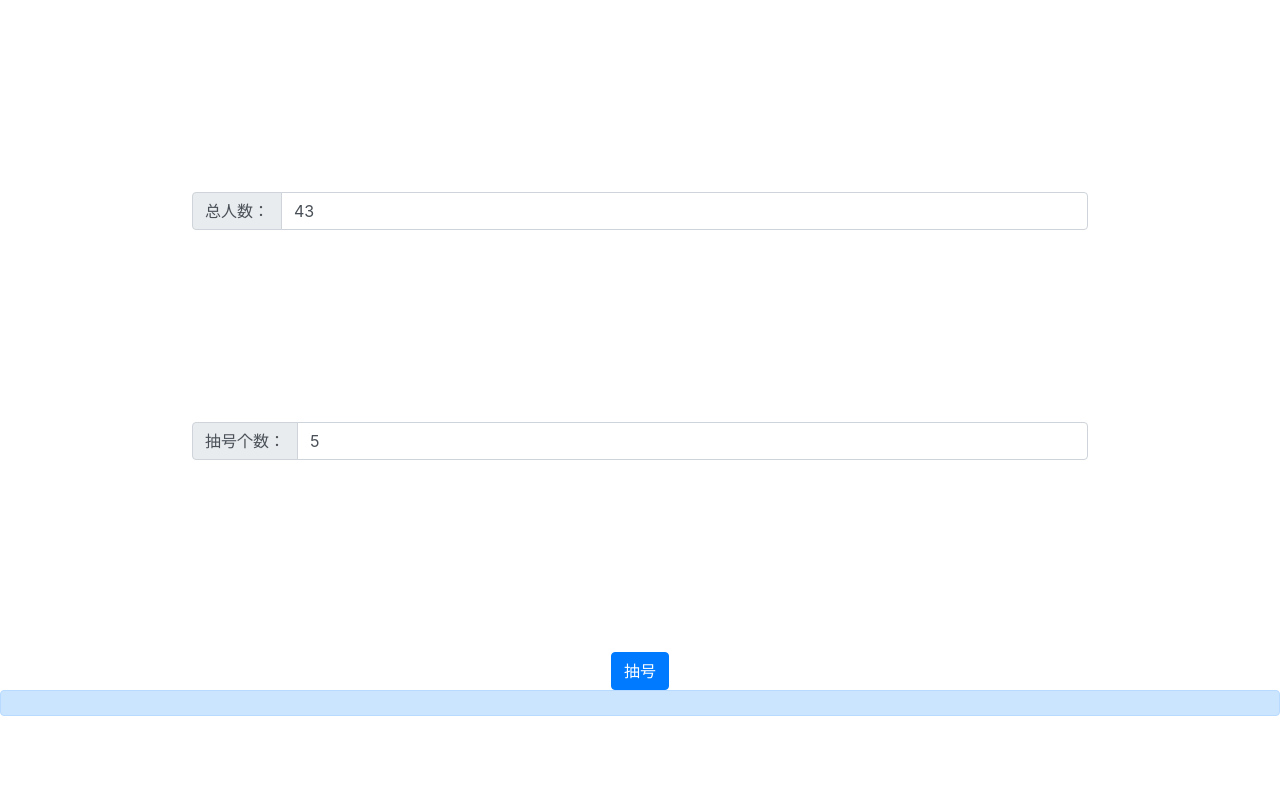
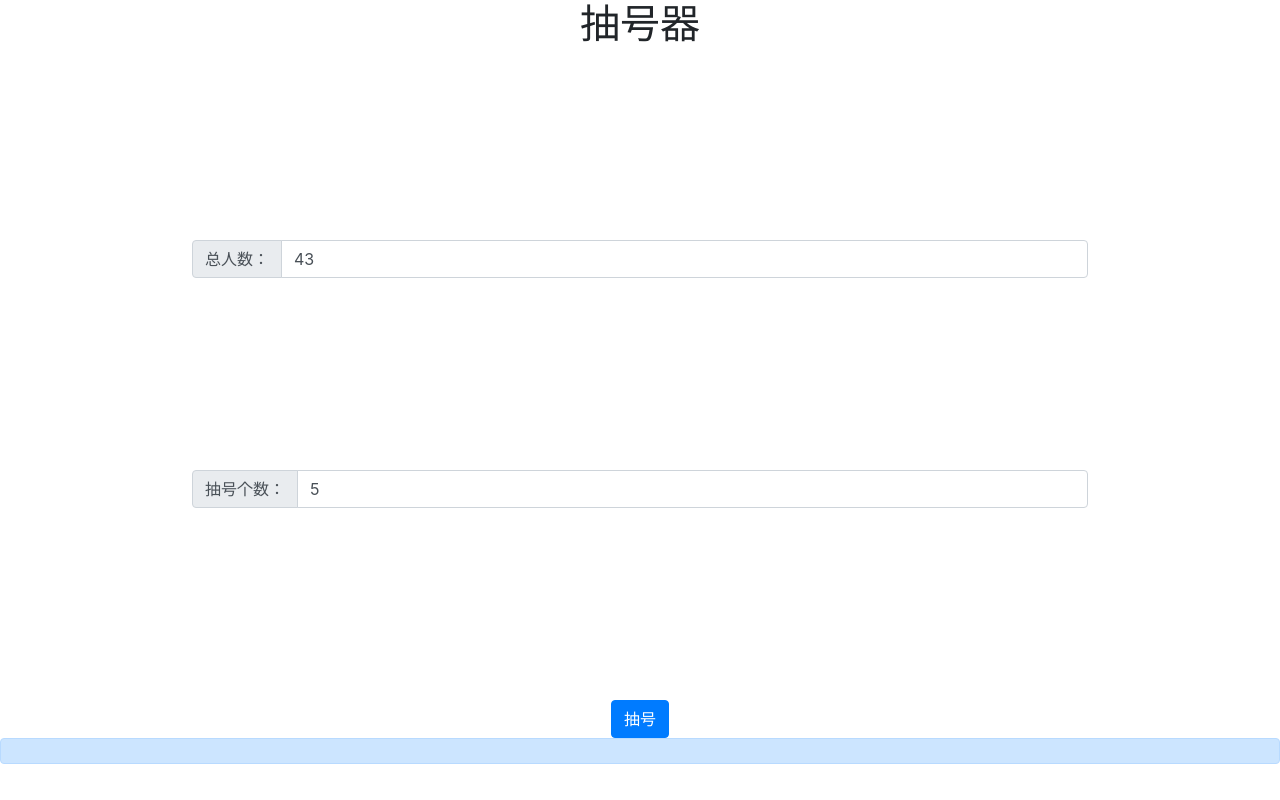
Before and after one commit to stepbystepcode/Lottery, a plain HTML site: page index.html in a window 1280 px wide. Drawn offline with Linux system fonts and the light colour scheme.

Commit message:
Update index.html

```diff
--- a/index.html
+++ b/index.html
@@ -10,6 +10,7 @@
 </head>
 
 <body>
+  <h1>抽号器</h1>
   <div class="input-group flex-nowrap block">
     <div class="input-group-prepend">
       <span class="input-group-text" id="addon-wrapping">总人数：</span>
```
